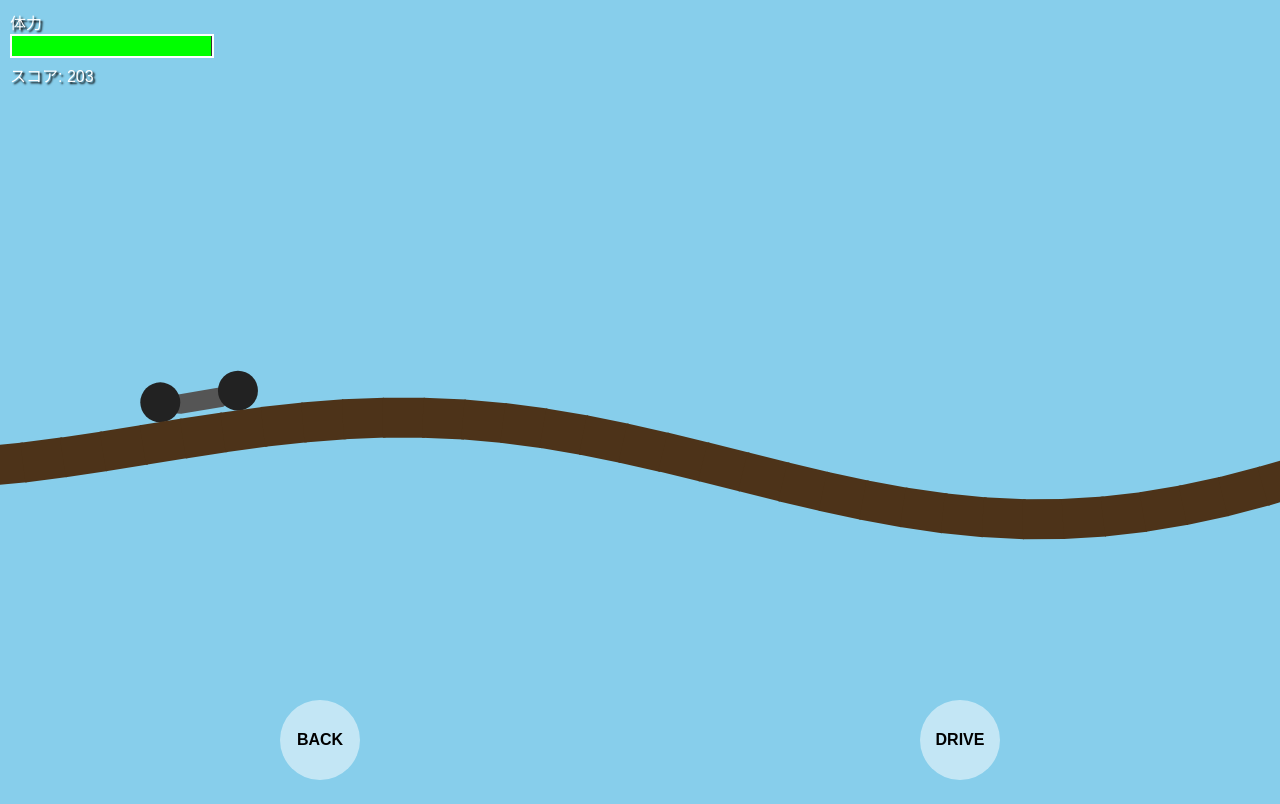
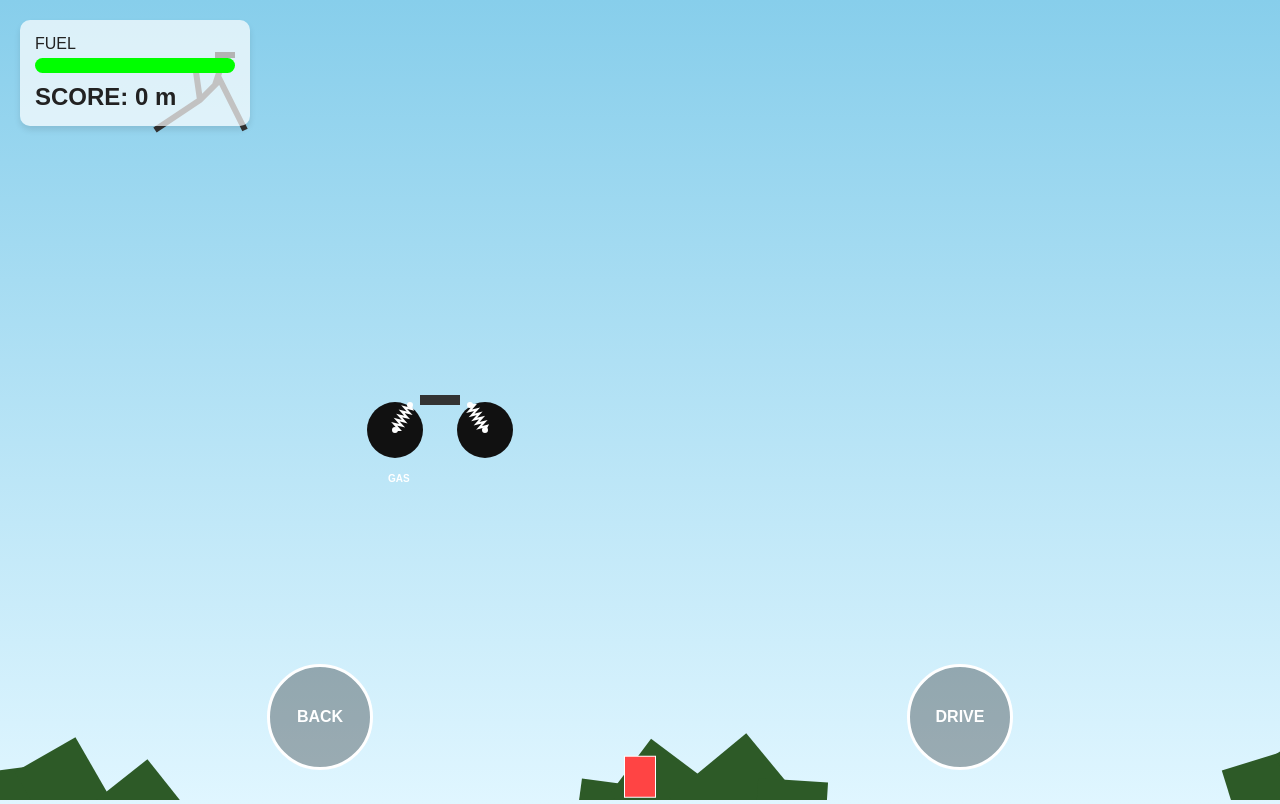
Before and after one commit to Sick-Car-Game/main-game, a plain HTML site: page index.html in a window 1280 px wide. Drawn offline with nearby package versions, Linux system fonts and the light colour scheme; animation ran at ten frames a second.

Commit message:
Update index.html

```diff
--- a/index.html
+++ b/index.html
@@ -3,33 +3,34 @@
 <head>
     <meta charset="UTF-8">
     <meta name="viewport" content="width=device-width, initial-scale=1.0">
-    <title>Physics Bike Game - Matter.js</title>
+    <title>Extreme Hill Climb - Gas Update</title>
     <script src="https://cdnjs.cloudflare.com/ajax/libs/matter-js/0.19.0/matter.min.js"></script>
     <style>
-        body { margin: 0; overflow: hidden; background: #87CEEB; font-family: sans-serif; }
+        body { margin: 0; overflow: hidden; background: linear-gradient(#87CEEB, #E0F6FF); font-family: 'Arial', sans-serif; }
         #ui {
-            position: absolute; top: 10px; left: 10px;
-            color: white; text-shadow: 2px 2px 2px #000;
-            pointer-events: none; width: 100%;
+            position: absolute; top: 20px; left: 20px; color: #222;
+            background: rgba(255, 255, 255, 0.7); padding: 15px; border-radius: 10px;
+            pointer-events: none; box-shadow: 0 4px 6px rgba(0,0,0,0.1); z-index: 10;
         }
-        .gauge-container { width: 200px; height: 20px; background: #333; border: 2px solid #fff; }
-        #energy-bar { width: 100%; height: 100%; background: #0f0; transition: width 0.1s; }
+        .gauge-container { width: 200px; height: 15px; background: #444; border-radius: 10px; overflow: hidden; margin-top: 5px; }
+        #energy-bar { width: 100%; height: 100%; background: #0f0; transition: background 0.3s; }
         #controls {
-            position: absolute; bottom: 20px; width: 100%;
-            display: flex; justify-content: space-around;
+            position: absolute; bottom: 30px; width: 100%;
+            display: flex; justify-content: space-around; z-index: 10;
         }
         .btn {
-            width: 80px; height: 80px; background: rgba(255,255,255,0.5);
-            border-radius: 50%; display: flex; align-items: center;
-            justify-content: center; font-weight: bold; user-select: none;
+            width: 100px; height: 100px; background: rgba(0,0,0,0.3); color: white;
+            border: 3px solid white; border-radius: 50%; display: flex;
+            align-items: center; justify-content: center; font-weight: bold;
+            user-select: none; cursor: pointer;
         }
     </style>
 </head>
 <body>
 
 <div id="ui">
-    <div>体力 <div class="gauge-container"><div id="energy-bar"></div></div></div>
-    <div style="margin-top:5px;">スコア: <span id="score">0</span></div>
+    <div>FUEL <div class="gauge-container"><div id="energy-bar"></div></div></div>
+    <div style="font-size: 24px; font-weight: bold; margin-top:10px;">SCORE: <span id="score">0</span> m</div>
 </div>
 
 <div id="controls">
@@ -38,149 +39,153 @@
 </div>
 
 <script>
-const { Engine, Render, Runner, World, Bodies, Composite, Constraint, Mouse, Vector } = Matter;
+const { Engine, Render, Runner, World, Bodies, Composite, Constraint, Events } = Matter;
 
-// --- 設定 ---
 const engine = Engine.create();
 const world = engine.world;
 const render = Render.create({
     element: document.body,
     engine: engine,
     options: {
-        width: window.innerWidth,
-        height: window.innerHeight,
-        wireframes: false,
-        background: 'transparent'
+        width: window.innerWidth, height: window.innerHeight,
+        wireframes: false, background: 'transparent'
     }
 });
 
-// --- バイクの生成 (サスペンション構造) ---
-function createBike(x, y) {
+// --- バイク生成 ---
+function createProBike(x, y) {
     const group = Matter.Body.nextGroup(true);
+    const frame = Bodies.rectangle(x, y, 40, 10, { collisionFilter: { group: group }, render: { fillStyle: '#333' } });
+    const wheelA = Bodies.circle(x - 45, y + 30, 28, { collisionFilter: { group: group }, friction: 0.9, render: { fillStyle: '#111' } });
+    const wheelB = Bodies.circle(x + 45, y + 30, 28, { collisionFilter: { group: group }, friction: 0.9, render: { fillStyle: '#111' } });
 
-    // ボディ
-    const body = Bodies.rectangle(x, y, 60, 20, {
-        collisionFilter: { group: group },
-        chamfer: { radius: 10 },
-        render: { fillStyle: '#555' }
+    const susProps = { stiffness: 0.05, damping: 0.08 };
+    Composite.add(world, [
+        frame, wheelA, wheelB,
+        Constraint.create({ bodyA: frame, pointA: { x: -30, y: 5 }, bodyB: wheelA, ...susProps }),
+        Constraint.create({ bodyA: frame, pointA: { x: 30, y: 5 }, bodyB: wheelB, ...susProps })
+    ]);
+    return { frame, wheelA, wheelB };
+}
+const bike = createProBike(200, 100);
+
+// --- 地形 & 燃料アイテム生成 ---
+let lastX = -500;
+let fuels = [];
+
+function generateTerrain(startX, count) {
+    const segmentWidth = 60;
+    for (let i = 0; i < count; i++) {
+        const x = startX + i * segmentWidth;
+        const diff = x / 5000;
+        const getY = (posX) => 600 + Math.sin(posX * 0.01) * (100 + diff * 50) + Math.sin(posX * 0.05) * (30 + diff * 40) + Math.sin(posX * 0.2) * 15;
+
+        const y1 = getY(x);
+        const y2 = getY(x + segmentWidth);
+        const angle = Math.atan2(y2 - y1, segmentWidth);
+
+        const ground = Bodies.rectangle(x + segmentWidth/2, y1 + (y2-y1)/2, segmentWidth + 10, 100, {
+            isStatic: true, angle: angle, friction: 1.0, render: { fillStyle: '#2d5a27' }
+        });
+        Composite.add(world, ground);
+
+        // 燃料を一定間隔で配置 (15セグメントに1回)
+        if (i % 15 === 0 && i > 5) {
+            const fuel = Bodies.rectangle(x, y1 - 60, 30, 40, {
+                isStatic: true, isSensor: true, // 物理衝突はせず検知のみ
+                label: 'fuel',
+                render: { fillStyle: '#ff4444', strokeStyle: '#fff', lineWidth: 2 }
+            });
+            fuels.push(fuel);
+            Composite.add(world, fuel);
+        }
+        lastX = x + segmentWidth;
+    }
+}
+
+generateTerrain(lastX, 100);
+
+// --- バイクのフレーム描画 ---
+Events.on(render, 'afterRender', () => {
+    const ctx = render.context;
+    const f = bike.frame.position, wA = bike.wheelA.position, wB = bike.wheelB.position;
+    ctx.beginPath(); ctx.strokeStyle = "#333"; ctx.lineWidth = 6;
+    ctx.moveTo(wA.x, wA.y); ctx.lineTo(f.x, f.y); ctx.lineTo(f.x + 20, f.y - 20); ctx.lineTo(wB.x, wB.y);
+    ctx.moveTo(f.x, f.y); ctx.lineTo(f.x - 5, f.y - 35); // Saddle stick
+    ctx.moveTo(f.x + 15, f.y - 15); ctx.lineTo(f.x + 25, f.y - 45); // Handle stick
+    ctx.stroke();
+    ctx.fillStyle = "#000"; ctx.fillRect(f.x - 15, f.y - 40, 20, 8); // Saddle
+    ctx.fillRect(f.x + 15, f.y - 48, 20, 6); // Handle
+
+    // 燃料缶に「GAS」と描画
+    ctx.fillStyle = "white"; ctx.font = "bold 10px Arial";
+    fuels.forEach(fuel => {
+        if(fuel.render.visible) ctx.fillText("GAS", fuel.position.x - 12, fuel.position.y + 5);
+    });
+});
+
+// --- ループ & 判定 ---
+let stamina = 100;
+let score = 0;
+const bar = document.getElementById('energy-bar');
+
+Events.on(engine, 'beforeUpdate', () => {
+    if (bike.frame.position.x > lastX - 2000) generateTerrain(lastX, 50);
+
+    // 操作
+    const torque = 0.12;
+    if (window.isDriving) {
+        Matter.Body.setAngularVelocity(bike.wheelB, 0.18);
+        bike.frame.torque = torque;
+    }
+    if (window.isBacking) {
+        Matter.Body.setAngularVelocity(bike.wheelB, -0.1);
+        bike.frame.torque = -torque;
+    }
+
+    // カメラ
+    const lookX = bike.frame.position.x + 200;
+    Render.lookAt(render, {
+        min: { x: lookX - window.innerWidth/2, y: bike.frame.position.y - 400 },
+        max: { x: lookX + window.innerWidth/2, y: bike.frame.position.y + 400 }
     });
 
-    // タイヤ
-    const wheelA = Bodies.circle(x - 30, y + 25, 20, {
-        collisionFilter: { group: group },
-        friction: 0.8,
-        render: { fillStyle: '#222' }
-    });
-    const wheelB = Bodies.circle(x + 30, y + 25, 20, {
-        collisionFilter: { group: group },
-        friction: 0.8,
-        render: { fillStyle: '#222' }
+    // 燃料チェック & スタミナ消費
+    stamina -= 0.015; // 消費スピード
+    if (stamina <= 0) {
+        stamina = 0;
+        alert("GAME OVER! Score: " + score);
+        location.reload();
+    }
+
+    // アイテム取得判定 (単純な距離判定)
+    fuels.forEach((fuel, index) => {
+        const dist = Vector.magnitude(Vector.sub(bike.frame.position, fuel.position));
+        if (dist < 50) {
+            stamina = 100; // 回復
+            Composite.remove(world, fuel);
+            fuels.splice(index, 1);
+        }
     });
 
-    // サスペンション (バネ制約)
-    const axelA = Constraint.create({
-        bodyA: body, pointA: { x: -30, y: 10 },
-        bodyB: wheelA,
-        stiffness: 0.1, damping: 0.1,
-        render: { visible: false }
-    });
-    const axelB = Constraint.create({
-        bodyA: body, pointA: { x: 30, y: 10 },
-        bodyB: wheelB,
-        stiffness: 0.1, damping: 0.1,
-        render: { visible: false }
-    });
-
-    Composite.add(world, [body, wheelA, wheelB, axelA, axelB]);
-    return { body, wheelA, wheelB };
-}
-
-const bike = createBike(200, 100);
-
-// --- 起伏のある地形生成 ---
-const terrainPoints = [];
-const startX = -500;
-const segmentWidth = 40;
-for (let i = 0; i < 200; i++) {
-    const x = startX + i * segmentWidth;
-    // サイン波を組み合わせて複雑な地形を作成
-    const y = 500 + Math.sin(i * 0.2) * 50 + Math.sin(i * 0.05) * 100;
-    terrainPoints.push({ x, y });
-}
-
-for (let i = 0; i < terrainPoints.length - 1; i++) {
-    const p1 = terrainPoints[i];
-    const p2 = terrainPoints[i+1];
-    const dx = p2.x - p1.x;
-    const dy = p2.y - p1.y;
-    const distance = Math.sqrt(dx*dx + dy*dy);
-    const angle = Math.atan2(dy, dx);
-
-    const groundSegment = Bodies.rectangle(
-        p1.x + dx/2, p1.y + dy/2,
-        distance + 2, 40,
-        {
-            isStatic: true,
-            angle: angle,
-            render: { fillStyle: '#4d3319' }
-        }
-    );
-    Composite.add(world, groundSegment);
-}
-
-// --- ループ処理 & カメラ追従 ---
-let score = 0;
-let energy = 100;
-const energyBar = document.getElementById('energy-bar');
-const scoreLabel = document.getElementById('score');
-
-let keys = {};
-window.addEventListener('keydown', e => keys[e.code] = true);
-window.addEventListener('keyup', e => keys[e.code] = false);
-
-// スマホ操作用
-const btnDrive = document.getElementById('btn-drive');
-const btnBack = document.getElementById('btn-back');
-let touchDrive = false, touchBack = false;
-btnDrive.addEventListener('touchstart', () => touchDrive = true);
-btnDrive.addEventListener('touchend', () => touchDrive = false);
-btnBack.addEventListener('touchstart', () => touchBack = true);
-btnBack.addEventListener('touchend', () => touchBack = false);
-
-Matter.Events.on(engine, 'beforeUpdate', () => {
-    const isGrounded = Math.abs(bike.wheelA.velocity.y) < 0.5 || Math.abs(bike.wheelB.velocity.y) < 0.5;
-
-    // 前進 (DRIVE)
-    if (keys['ArrowRight'] || touchDrive) {
-        Matter.Body.setAngularVelocity(bike.wheelB, 0.2);
-        if (!isGrounded) Matter.Body.rotate(bike.body, 0.05); // 空中前転
-    }
-    // 後退・ブレーキ (BACK)
-    if (keys['ArrowLeft'] || touchBack) {
-        Matter.Body.setAngularVelocity(bike.wheelB, -0.1);
-        if (!isGrounded) Matter.Body.rotate(bike.body, -0.05); // 空中後転
-    }
-
-    // カメラ追従 (車を常に画面の左側に配置)
-    const targetX = bike.body.position.x - 200;
-    Render.lookAt(render, {
-        min: { x: targetX, y: bike.body.position.y - 400 },
-        max: { x: targetX + window.innerWidth, y: bike.body.position.y + 400 }
-    });
-
-    // スコアと体力の更新
-    if (bike.body.position.x > score) {
-        score = Math.floor(bike.body.position.x);
-        scoreLabel.innerText = score;
-    }
-
-    energy -= 0.01; // 徐々に減る
-    energyBar.style.width = Math.max(0, energy) + "%";
+    // UI更新
+    bar.style.width = stamina + "%";
+    bar.style.background = stamina < 30 ? "#f00" : "#0f0";
+    score = Math.max(score, Math.floor(bike.frame.position.x / 10));
+    document.getElementById('score').innerText = score;
 });
 
+// 操作イベント設定
+const setBtn = (id, varName) => {
+    const btn = document.getElementById(id);
+    btn.onpointerdown = () => window[varName] = true;
+    btn.onpointerup = () => window[varName] = false;
+};
+setBtn('btn-drive', 'isDriving');
+setBtn('btn-back', 'isBacking');
+
 Render.run(render);
-const runner = Runner.create();
-Runner.run(runner, engine);
+Runner.run(Runner.create(), engine);
 </script>
 </body>
 </html>
```
